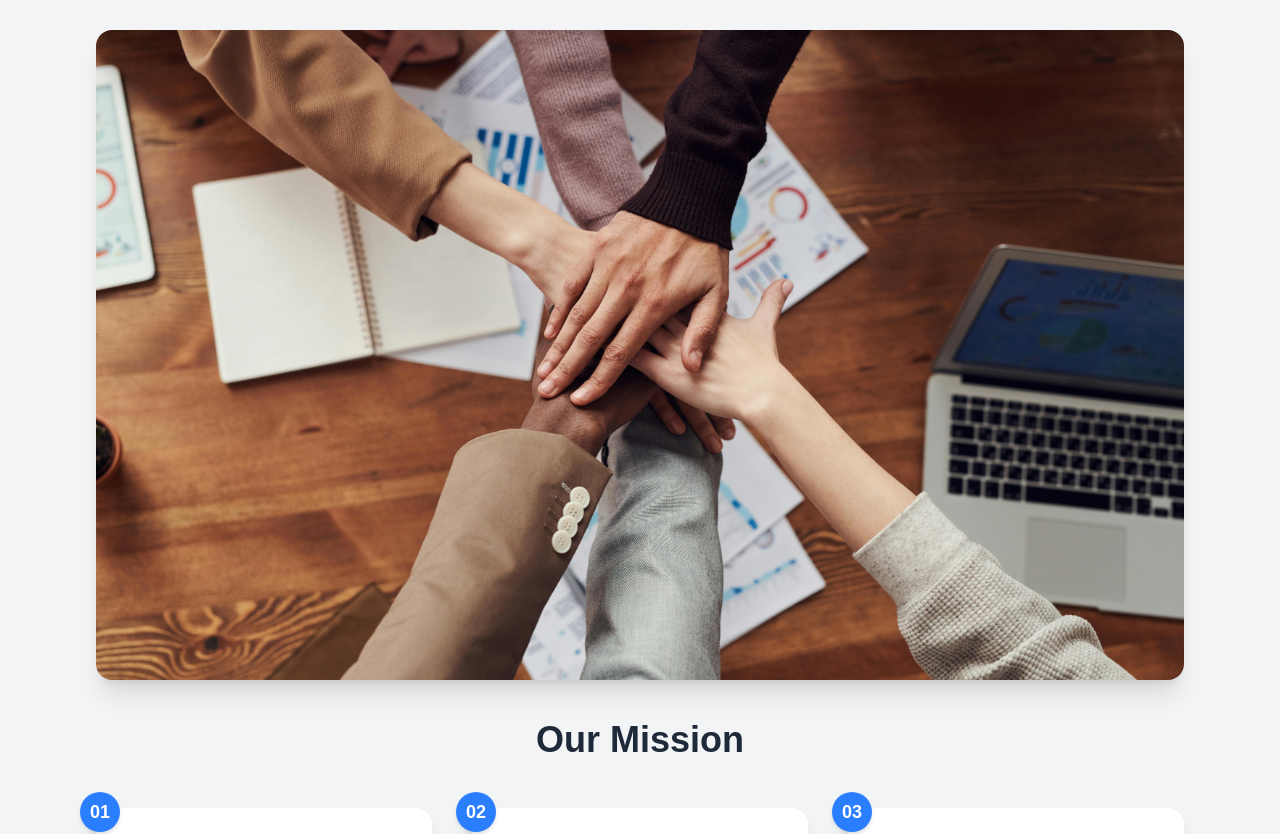
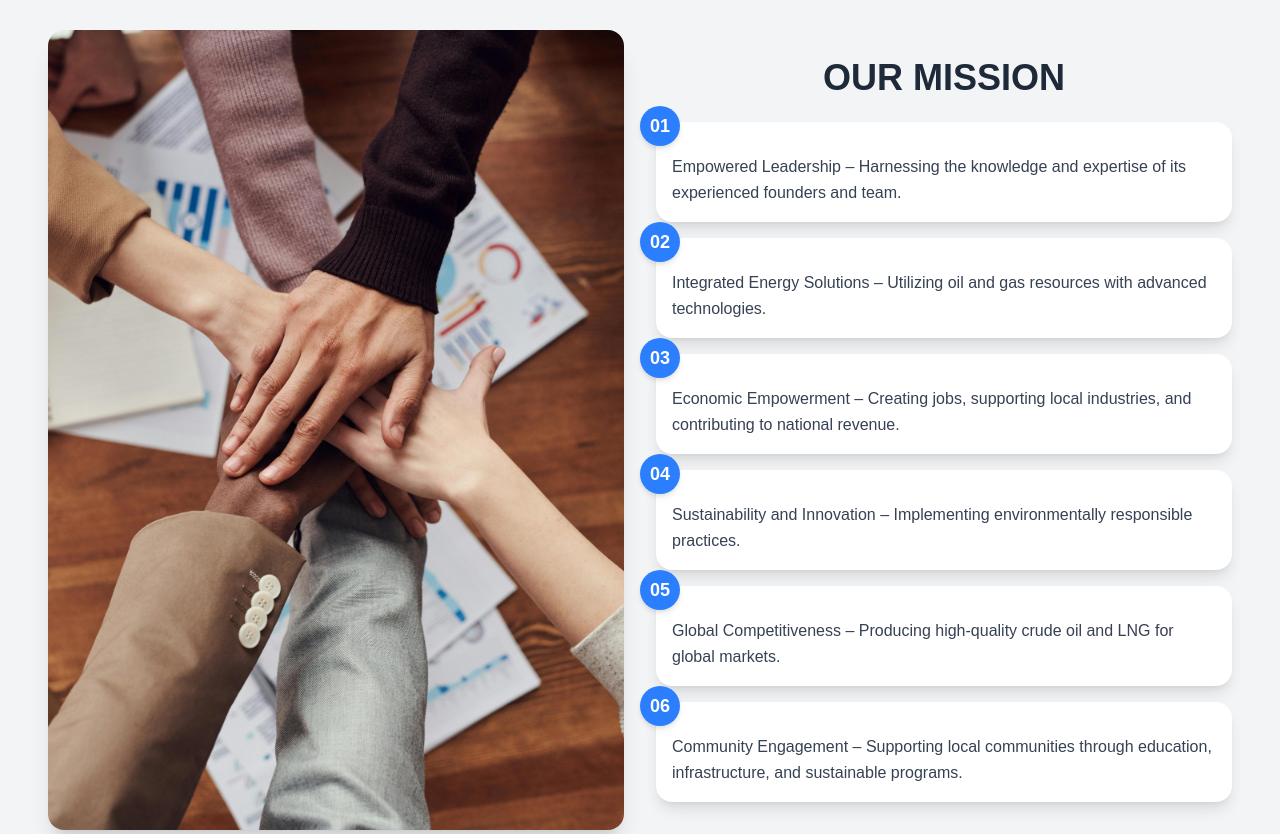
Before and after one commit to Firosmalik000/handira-minergi-nusantara, a Next.js app: page / in a window 1280 px wide. Shown: the part 3620-4454 px from the top of the page. Built offline with nearby package versions, Linux system fonts and the light colour scheme.

Commit message:
Update Mision.tsx

```diff
--- a/src/section/Mision.tsx
+++ b/src/section/Mision.tsx
@@ -2,7 +2,6 @@
 
 import Image from 'next/image';
 import { useLanguage } from '../hooks/UseLanguage';
-// import ClientImage from '../img/client.jpg';
 import { motion } from 'framer-motion';
 
 const Mision = () => {
@@ -10,7 +9,7 @@ const Mision = () => {
 
   const content = {
     en: {
-      title: 'Our Mission',
+      title: 'OUR MISSION',
       descriptions: [
         'Empowered Leadership – Harnessing the knowledge and expertise of its experienced founders and team.',
         'Integrated Energy Solutions – Utilizing oil and gas resources with advanced technologies.',
@@ -21,7 +20,7 @@ const Mision = () => {
       ],
     },
     id: {
-      title: 'Misi Kami',
+      title: 'MISI KAMI',
       descriptions: [
         'Kepemimpinan yang Berdaya – Memanfaatkan pengetahuan dan keahlian para pendiri dan tim yang berpengalaman.',
         'Solusi Energi Terpadu – Memanfaatkan sumber daya minyak dan gas dengan teknologi canggih.',
@@ -34,13 +33,24 @@ const Mision = () => {
   };
 
   return (
-    <section id="mision" className="w-full bg-gray-100 py-16 px-4 md:px-24">
-      <div className="flex flex-col items-center">
-        <Image src={'/hand.jpg'} width={1200} height={800} alt="Client" className="w-full max-h-[650px] object-cover rounded-2xl shadow-xl mb-10" />
+    <section id="mision" className="w-full bg-gray-100 py-16 px-4 md:px-12">
+      <div className="flex flex-col md:flex-row items-center gap-8 max-w-screen-xl mx-auto">
+        <div className="w-full md:w-1/2">
+          <Image
+            src="/hand.jpg"
+            width={700}
+            height={800}
+            alt="Client"
+            className="w-full md:h-[800px] h-[400px] object-cover rounded-2xl shadow-xl"
+          />
+        </div>
 
-        <h1 className="text-3xl md:text-4xl font-bold font-playfair text-gray-800 text-center mb-12">{content[language].title}</h1>
+        <div className="w-full md:w-1/2">
+          <h1 className="text-4xl font-bold font-playfair text-gray-800 text-center  mb-6">
+            {content[language].title}
+          </h1>
 
-        <div className="grid grid-cols-1 md:grid-cols-2 lg:grid-cols-3 gap-10 w-full">
+          <div className="grid grid-cols-1 gap-4 px-3 md:px-0">
             {content[language].descriptions.map((desc, index) => (
               <motion.div
                 key={index}
@@ -48,12 +58,15 @@ const Mision = () => {
                 whileInView={{ opacity: 1, y: 0 }}
                 viewport={{ once: false, amount: 0.2 }}
                 transition={{ delay: index * 0.2, duration: 0.6, ease: 'easeOut' }}
-              className="relative bg-white rounded-2xl shadow-lg p-6 flex flex-col items-start text-left hover:shadow-2xl transition-shadow duration-300"
+                className="relative bg-white rounded-2xl shadow-lg p-4 flex flex-col items-start text-left hover:shadow-2xl transition-shadow duration-300"
               >
-              <div className="absolute -top-4 -left-4 bg-blue-500 text-white font-bold text-lg w-10 h-10 flex items-center justify-center rounded-full shadow-md">{String(index + 1).padStart(2, '0')}</div>
-              <p className="mt-6 text-gray-700 leading-relaxed">{desc}</p>
+                <div className="absolute -top-4 -left-4 bg-blue-500 text-white font-bold text-lg w-10 h-10 flex items-center justify-center rounded-full shadow-md">
+                  {String(index + 1).padStart(2, '0')}
+                </div>
+                <p className="mt-4 text-gray-700 leading-relaxed">{desc}</p>
               </motion.div>
             ))}
+          </div>
         </div>
       </div>
     </section>
```
Lines whose indentation alone changed are shown as unchanged.
